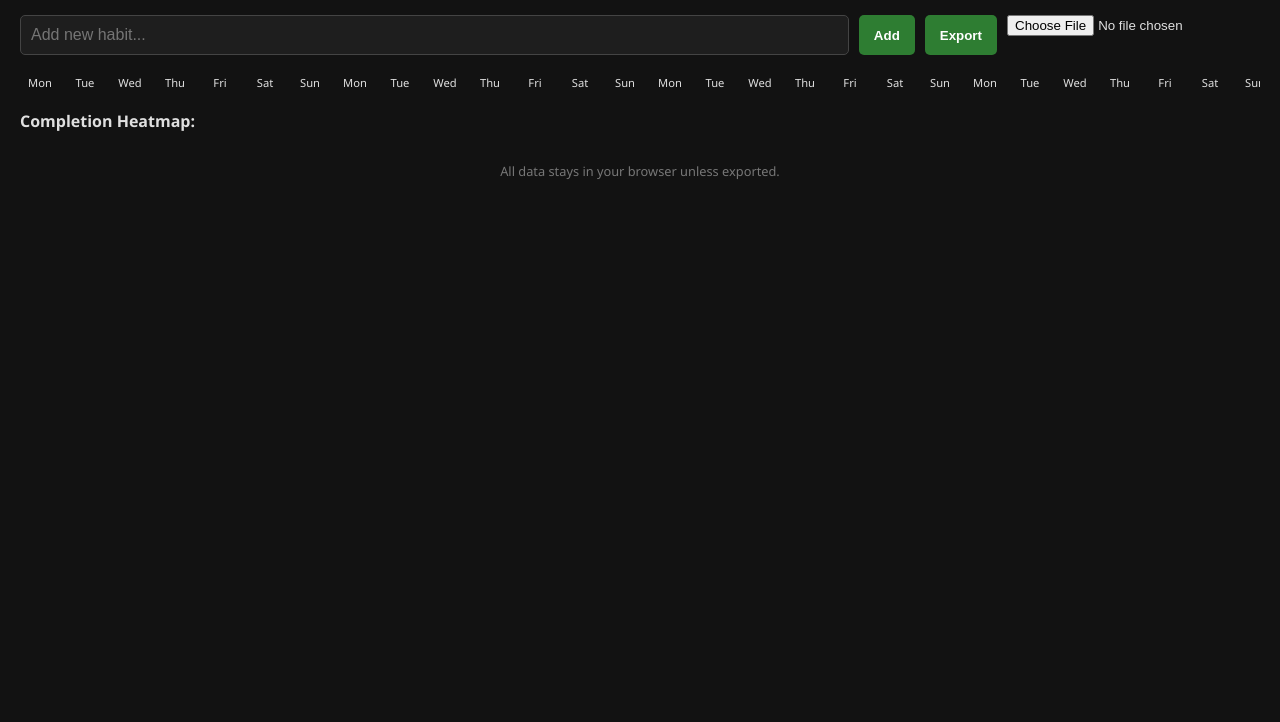
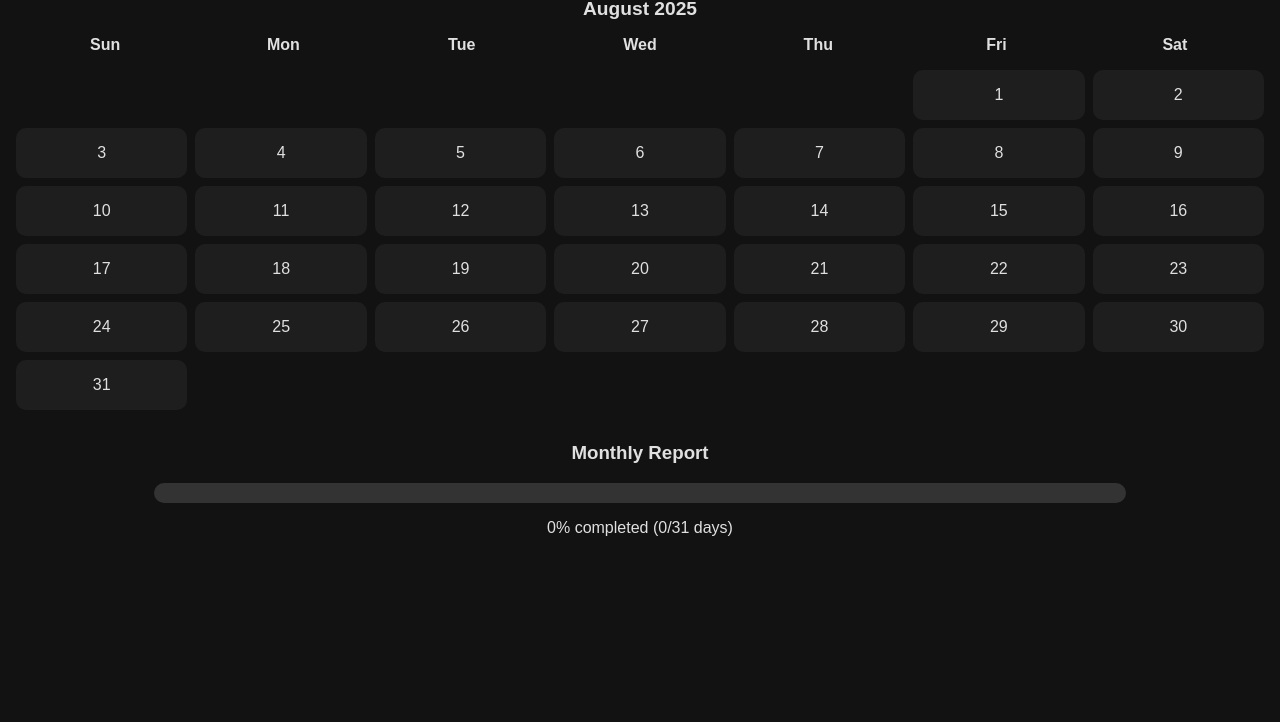
Before and after one commit to Yad-N-yesh/streak.site, a plain HTML site: page index.html in a window 1280 px wide. Shown: the part 78-800 px from the top of the page. Drawn offline with Linux system fonts and the light colour scheme.

Commit message:
Update index.html

```diff
--- a/index.html
+++ b/index.html
@@ -3,331 +3,165 @@
 <head>
   <meta charset="UTF-8">
   <meta name="viewport" content="width=device-width, initial-scale=1.0">
-<title>Life of Discipline — Habit Tracker</title>
+  <title>Habit Tracker</title>
   <style>
-  /* Dark mode & minimalistic */
     body {
-    font-family: 'Segoe UI', sans-serif;
       background: #121212;
       color: #e0e0e0;
+      font-family: Arial, sans-serif;
       margin: 0;
       padding: 0;
     }
 
-  h1 {
+    header {
       text-align: center;
-    font-weight: 400;
-    color: #fff;
-    margin: 20px 0 10px;
-  }
-
-  .container {
-    width: 100%;
-    padding: 20px;
-    box-sizing: border-box;
-  }
-
-  .habit-input {
-    display: flex;
-    gap: 10px;
-    margin-bottom: 20px;
-    flex-wrap: wrap;
-  }
-
-  input[type=text] {
-    flex: 1;
-    min-width: 200px;
-    padding: 10px;
-    font-size: 1em;
-    border-radius: 5px;
-    border: 1px solid #444;
-    background: #1e1e1e;
-    color: #fff;
-  }
-
-  button {
-    padding: 10px 15px;
-    cursor: pointer;
-    border: none;
-    border-radius: 5px;
-    background: #2e7d32;
-    color: white;
+      padding: 1rem;
+      font-size: 1.5rem;
       font-weight: bold;
     }
 
-  button:hover { background: #1b5e20; }
-
-  .habit {
-    background: #1e1e1e;
-    padding: 10px;
-    margin-bottom: 10px;
-    border-radius: 8px;
-    box-shadow: 0 1px 3px rgba(0,0,0,0.5);
+    .weekdays {
+      display: grid;
+      grid-template-columns: repeat(7, 1fr);
+      text-align: center;
+      font-weight: bold;
+      margin: 0 1rem;
     }
 
-  .habit-header {
-    display: flex;
-    justify-content: space-between;
-    align-items: center;
-    margin-bottom: 5px;
+    .calendar {
+      display: grid;
+      grid-template-columns: repeat(7, 1fr);
+      gap: 8px;
+      margin: 1rem;
     }
 
-  .habit-header button {
-    background: #c62828;
-    padding: 5px 10px;
-    font-size: 0.8em;
+    .day {
+      background: #1e1e1e;
+      border-radius: 10px;
+      padding: 1rem;
+      text-align: center;
+      transition: background 0.3s;
+      cursor: pointer;
     }
 
-  .habit-header button:hover { background: #8e0000; }
-
-  .checks-container {
-    overflow-x: auto;
-    padding-bottom: 5px;
+    .day.completed {
+      background: #2e7d32;
+      color: white;
     }
 
-  .checks {
-    display: flex;
-    gap: 5px;
+    .month-label {
+      text-align: center;
+      margin: 1rem 0;
+      font-size: 1.2rem;
+      font-weight: bold;
     }
 
-  .check {
-    width: 40px;
-    height: 40px;
-    border: 1px solid #555;
-    display: flex;
-    justify-content: center;
-    align-items: center;
-    border-radius: 5px;
-    cursor: pointer;
-    font-size: 0.7em;
+    .report {
       text-align: center;
-    flex-direction: column;
-    flex-shrink: 0;
-    transition: all 0.2s;
+      margin: 2rem;
     }
 
-  .check.checked { background: #2e7d32; color: #fff; }
-
-  .check.today { border: 2px solid #64b5f6; }
-
-  .month-label { font-size: 0.6em; color: #aaa; }
-
-  .top-bar-container {
-    overflow-x: auto;
-    margin-bottom: 10px;
+    .progress-bar {
+      width: 80%;
+      height: 20px;
+      background: #333;
+      border-radius: 10px;
+      margin: 1rem auto;
+      overflow: hidden;
     }
 
-  .top-bar {
-    display: flex;
-    gap: 5px;
-    font-size: 0.7em;
-    text-align: center;
-  }
-
-  .day-label { width: 40px; flex-shrink: 0; }
-
-  /* Summary heatmap */
-  .summary {
-    display: flex;
-    align-items: center;
-    gap: 10px;
-    margin-top: 20px;
-    flex-wrap: wrap;
-  }
-
-  .heatmap {
-    display: flex;
-    gap: 2px;
-    flex-wrap: wrap;
-  }
-
-  .heat-box {
-    width: 15px;
-    height: 15px;
-    background: #333;
-    border-radius: 2px;
-    transition: background 0.3s;
-  }
-
-  .footer {
-    text-align: center;
-    margin-top: 30px;
-    font-size: 0.8em;
-    color: #777;
+    .progress {
+      height: 100%;
+      background: #4caf50;
+      width: 0%;
+      transition: width 0.3s;
     }
   </style>
 </head>
 <body>
-<h1>Life of Discipline — Habit Tracker</h1>
-<div class="container">
-  <div class="habit-input">
-    <input type="text" id="newHabit" placeholder="Add new habit...">
-    <button onclick="addHabit()">Add</button>
-    <button onclick="exportData()">Export</button>
-    <input type="file" id="importFile" onchange="importData(event)">
+  <header>Habit Tracker</header>
+  <div class="month-label" id="monthLabel"></div>
+  <div class="weekdays">
+    <div>Sun</div>
+    <div>Mon</div>
+    <div>Tue</div>
+    <div>Wed</div>
+    <div>Thu</div>
+    <div>Fri</div>
+    <div>Sat</div>
   </div>
+  <div class="calendar" id="calendar"></div>
 
-  <div class="top-bar-container">
-    <div id="topBar" class="top-bar"></div>
-  </div>
-
-  <div id="habits"></div>
-
-  <div class="summary">
-    <div><strong>Completion Heatmap:</strong></div>
-    <div class="heatmap" id="heatmap"></div>
-    <div id="completionPercent"></div>
-  </div>
-
-  <div class="footer">All data stays in your browser unless exported.</div>
+  <div class="report">
+    <h3>Monthly Report</h3>
+    <div class="progress-bar"><div class="progress" id="progress"></div></div>
+    <p id="reportText">0% completed</p>
   </div>
 
   <script>
-const habits = JSON.parse(localStorage.getItem('habits')) || [];
+    const calendar = document.getElementById("calendar");
+    const monthLabel = document.getElementById("monthLabel");
+    const progress = document.getElementById("progress");
+    const reportText = document.getElementById("reportText");
 
-function todayKey(date=new Date()){ return date.toISOString().slice(0,10); }
-function getMonthName(monthIndex){ return ['Jan','Feb','Mar','Apr','May','Jun','Jul','Aug','Sep','Oct','Nov','Dec'][monthIndex]; }
-function getDayName(date){ return ['Sun','Mon','Tue','Wed','Thu','Fri','Sat'][date.getDay()]; }
+    let currentDate = new Date();
+    let year = currentDate.getFullYear();
+    let month = currentDate.getMonth();
+    let completedDays = 0;
+    let totalDays = 0;
 
-function renderTopBar(){
-  const topBar = document.getElementById('topBar');
-  topBar.innerHTML = '';
-  for(let i=29;i>=0;i--){
-    const date = new Date(); date.setDate(date.getDate()-i);
-    const dayDiv = document.createElement('div');
-    dayDiv.className = 'day-label';
-    dayDiv.textContent = getDayName(date);
-    topBar.appendChild(dayDiv);
-  }
+    function renderCalendar(year, month) {
+      calendar.innerHTML = "";
+      const firstDay = new Date(year, month, 1).getDay();
+      totalDays = new Date(year, month + 1, 0).getDate();
+      completedDays = 0;
+
+      monthLabel.textContent = new Date(year, month).toLocaleString("default", { month: "long", year: "numeric" });
+
+      // Empty slots before start
+      for (let i = 0; i < firstDay; i++) {
+        const empty = document.createElement("div");
+        calendar.appendChild(empty);
       }
 
-function renderHabits(){
-  const container = document.getElementById('habits');
-  container.innerHTML = '';
-  habits.forEach((h,index)=>{
-    const div = document.createElement('div');
-    div.className = 'habit';
+      // Days
+      for (let d = 1; d <= totalDays; d++) {
+        const dayBox = document.createElement("div");
+        dayBox.classList.add("day");
+        dayBox.textContent = d;
 
-    const header = document.createElement('div');
-    header.className = 'habit-header';
-    const title = document.createElement('div');
-    title.textContent = h.name;
-    const del = document.createElement('button');
-    del.textContent = 'Delete';
-    del.onclick = ()=>{ habits.splice(index,1); saveHabits(); renderHabits(); };
-    header.appendChild(title);
-    header.appendChild(del);
-    div.appendChild(header);
+        dayBox.addEventListener("click", () => {
+          if (!dayBox.classList.contains("completed")) {
+            dayBox.classList.add("completed");
+            completedDays++;
+          } else {
+            dayBox.classList.remove("completed");
+            completedDays--;
+          }
+          updateReport();
 
-    const checksContainer = document.createElement('div');
-    checksContainer.className = 'checks-container';
-    const checksDiv = document.createElement('div');
-    checksDiv.className = 'checks';
+          // If last day completed → next month
+          if (d === totalDays && dayBox.classList.contains("completed")) {
+            setTimeout(() => {
+              month++;
+              if (month > 11) { month = 0; year++; }
+              renderCalendar(year, month);
+            }, 500);
+          }
+        });
 
-    for(let i=29;i>=0;i--){
-      const date = new Date(); date.setDate(date.getDate()-i);
-      const key = todayKey(date);
-      const day = date.getDate();
-      const month = date.getMonth();
-
-      const check = document.createElement('div');
-      check.className = 'check';
-      if(key === todayKey()) check.classList.add('today');
-      if(h.checks && h.checks[key]){
-        check.classList.add('checked');
-        check.innerHTML = '✓';
-      } else {
-        check.innerHTML = day === 1 ? `${day}<div class="month-label">${getMonthName(month)}</div>` : day;
+        calendar.appendChild(dayBox);
+      }
+      updateReport();
     }
 
-      check.title = key;
-      check.onclick = ()=>{
-        h.checks = h.checks||{};
-        h.checks[key] ? delete h.checks[key] : h.checks[key]=true;
-        saveHabits();
-        renderHabits();
-      };
-      checksDiv.appendChild(check);
-    }
-    checksContainer.appendChild(checksDiv);
-    div.appendChild(checksContainer);
-    container.appendChild(div);
-  });
-
-  renderSummary();
+    function updateReport() {
+      const percentage = Math.round((completedDays / totalDays) * 100);
+      progress.style.width = percentage + "%";
+      reportText.textContent = `${percentage}% completed (${completedDays}/${totalDays} days)`;
     }
 
-function renderSummary(){
-  const heatmap = document.getElementById('heatmap');
-  const percentDiv = document.getElementById('completionPercent');
-  heatmap.innerHTML = '';
-
-  if(habits.length === 0){
-    percentDiv.textContent = '';
-    return;
-  }
-
-  const totals = Array(30).fill(0);
-  for(let i=29;i>=0;i--){
-    const date = new Date(); date.setDate(date.getDate()-i);
-    const key = todayKey(date);
-    habits.forEach(h=>{ if(h.checks && h.checks[key]) totals[i]++; });
-  }
-
-  totals.forEach(count=>{
-    const box = document.createElement('div');
-    const intensity = count / habits.length;
-    box.className = 'heat-box';
-    box.style.background = `rgba(46,125,50,${0.2 + intensity*0.8})`; // greener = more completion
-    heatmap.appendChild(box);
-  });
-
-  const totalChecks = totals.reduce((a,b)=>a+b,0);
-  const totalPossible = habits.length * 30;
-  percentDiv.textContent = `Completion: ${Math.round(totalChecks/totalPossible*100)}%`;
-}
-
-function addHabit(){
-  const input = document.getElementById('newHabit');
-  const name = input.value.trim();
-  if(!name) return;
-  habits.push({name,checks:{}});
-  input.value = '';
-  saveHabits();
-  renderHabits();
-}
-
-function saveHabits(){ localStorage.setItem('habits',JSON.stringify(habits)); }
-
-function exportData(){
-  const blob = new Blob([JSON.stringify(habits,null,2)],{type:'application/json'});
-  const url = URL.createObjectURL(blob);
-  const a = document.createElement('a');
-  a.href = url;
-  a.download = 'habits.json';
-  a.click();
-  URL.revokeObjectURL(url);
-}
-
-function importData(e){
-  const file = e.target.files[0];
-  if(!file) return;
-  const reader = new FileReader();
-  reader.onload = ev=>{
-    try{
-      const data = JSON.parse(ev.target.result);
-      if(Array.isArray(data)){
-        habits.splice(0,habits.length,...data);
-        saveHabits();
-        renderHabits();
-      } else alert('Invalid format');
-    } catch(err){ alert('Import failed:'+err.message); }
-  };
-  reader.readAsText(file);
-}
-
-renderTopBar();
-renderHabits();
+    renderCalendar(year, month);
   </script>
 </body>
 </html>
```
Lines whose indentation alone changed are shown as unchanged.
